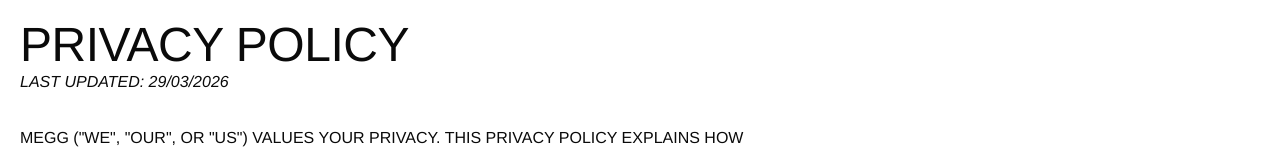
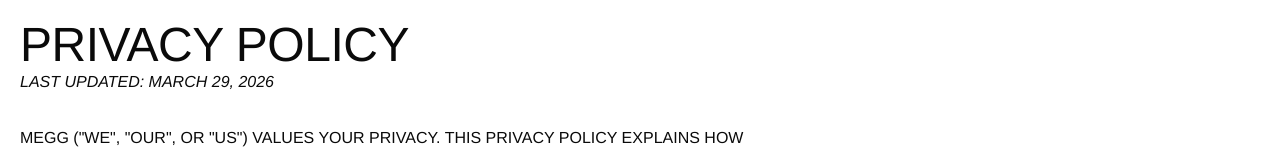
Before and after one commit to heysagnik/megg-web, a React (Vite) app: page /privacy in a window 1280 px wide. Shown: the part 136-289 px from the top of the page. Built offline with nearby package versions, Linux system fonts and the light colour scheme.

Commit message:
Update privacy policy last updated date format

```diff
--- a/src/routes/_public/privacy/route.tsx
+++ b/src/routes/_public/privacy/route.tsx
@@ -10,7 +10,7 @@
 
             <div className="container" style={{ padding: '100px 20px', maxWidth: '800px' }}>
                 <h1 className="text-section" style={{ fontSize: 'clamp(2rem, 5vw, 3rem)', wordBreak: 'break-word' }}>Privacy Policy</h1>
-                <p className="text-body" style={{ marginBottom: '2rem', fontStyle: 'italic' }}>Last updated: 29/03/2026</p>
+                <p className="text-body" style={{ marginBottom: '2rem', fontStyle: 'italic' }}>Last updated: March 29, 2026</p>
 
                 <div className="text-body">
                     <p style={{ marginBottom: '1.5rem' }}>
```
